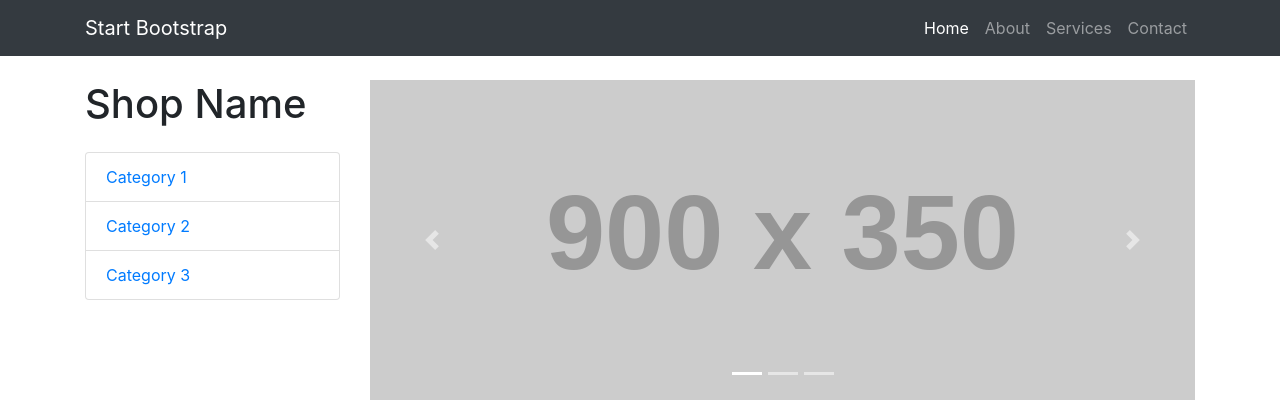
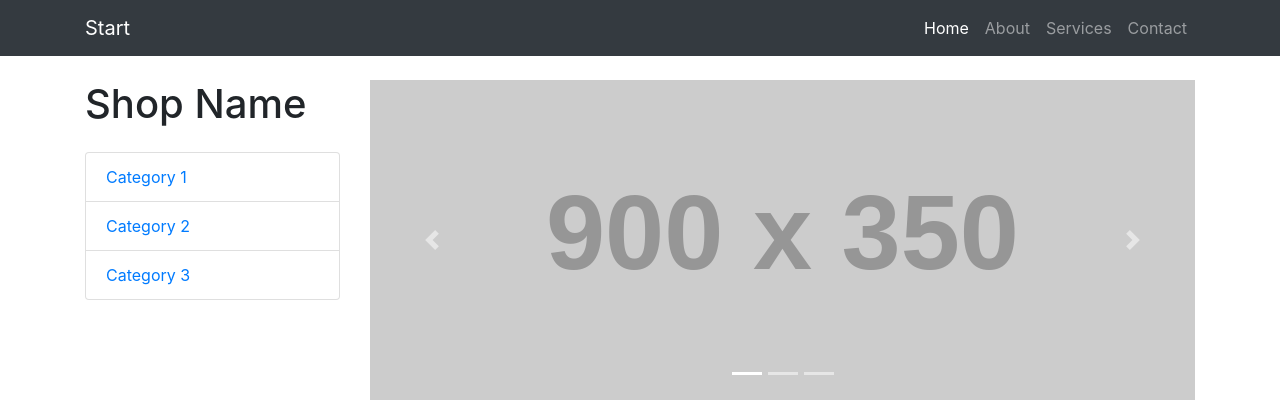
Before and after one commit to rocketpy/django_shop, a Django app: template project/shop/templates/base_html.html in a window 1280 px wide. Shown: the top 400 px of the page. Run offline with Django 3.2, Linux system fonts and the light colour scheme; the template is opened without the code that fills it, so the values that code supplies are empty; grey boxes labelled with a size stand in for pictures from a placeholder-image service; some libraries are stand-ins or nearby versions.

Commit message:
modified

```diff
--- a/project/shop/templates/base_html.html
+++ b/project/shop/templates/base_html.html
@@ -8,7 +8,7 @@
   <meta name="description" content="">
   <meta name="author" content="">
 
-  <title>Shop Homepage - Start Bootstrap Template</title>
+  <title>Shop Homepage</title>
 
   <!-- Bootstrap core CSS -->
   <link href="vendor_homepage/bootstrap/css/bootstrap.min.css" rel="stylesheet">
@@ -23,7 +23,7 @@
   <!-- Navigation -->
   <nav class="navbar navbar-expand-lg navbar-dark bg-dark fixed-top">
     <div class="container">
-      <a class="navbar-brand" href="#">Start Bootstrap</a>
+      <a class="navbar-brand" href="#">Start</a>
       <button class="navbar-toggler" type="button" data-toggle="collapse" data-target="#navbarResponsive" aria-controls="navbarResponsive" aria-expanded="false" aria-label="Toggle navigation">
         <span class="navbar-toggler-icon"></span>
       </button>
```
